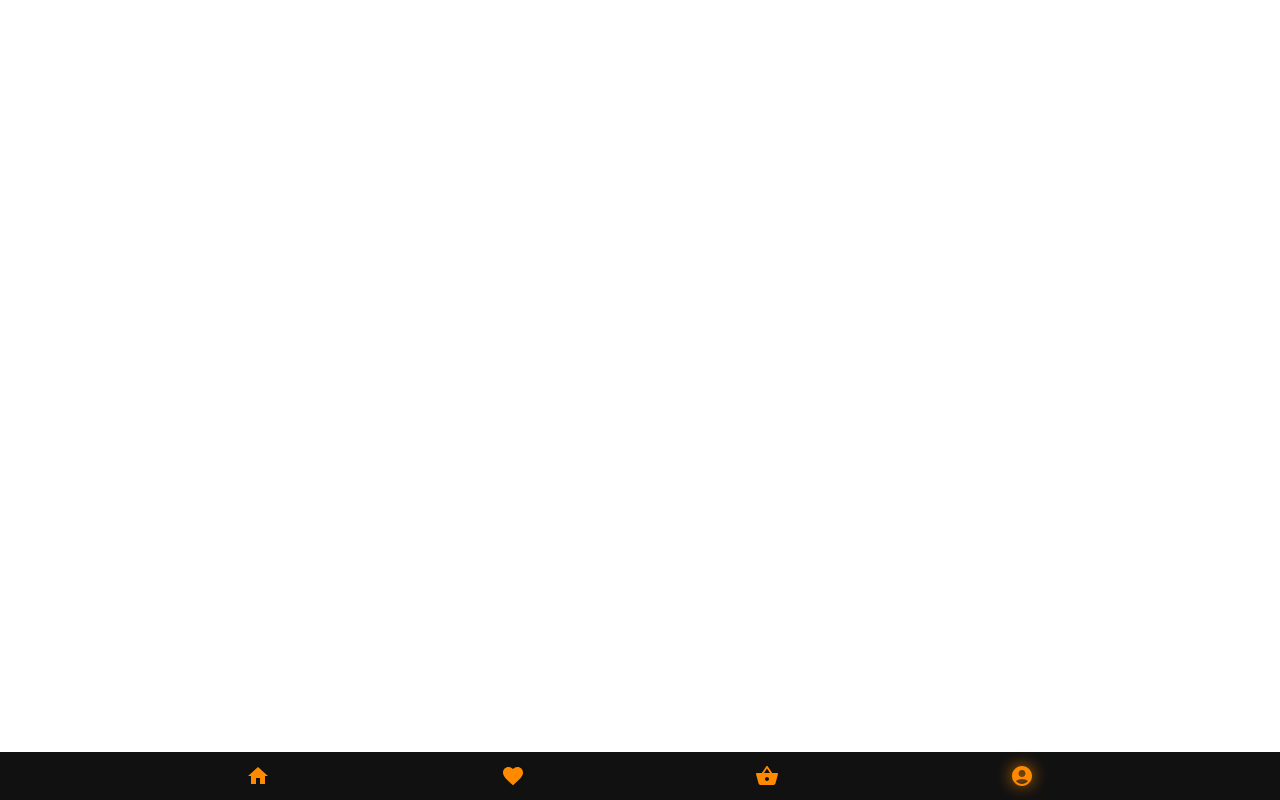
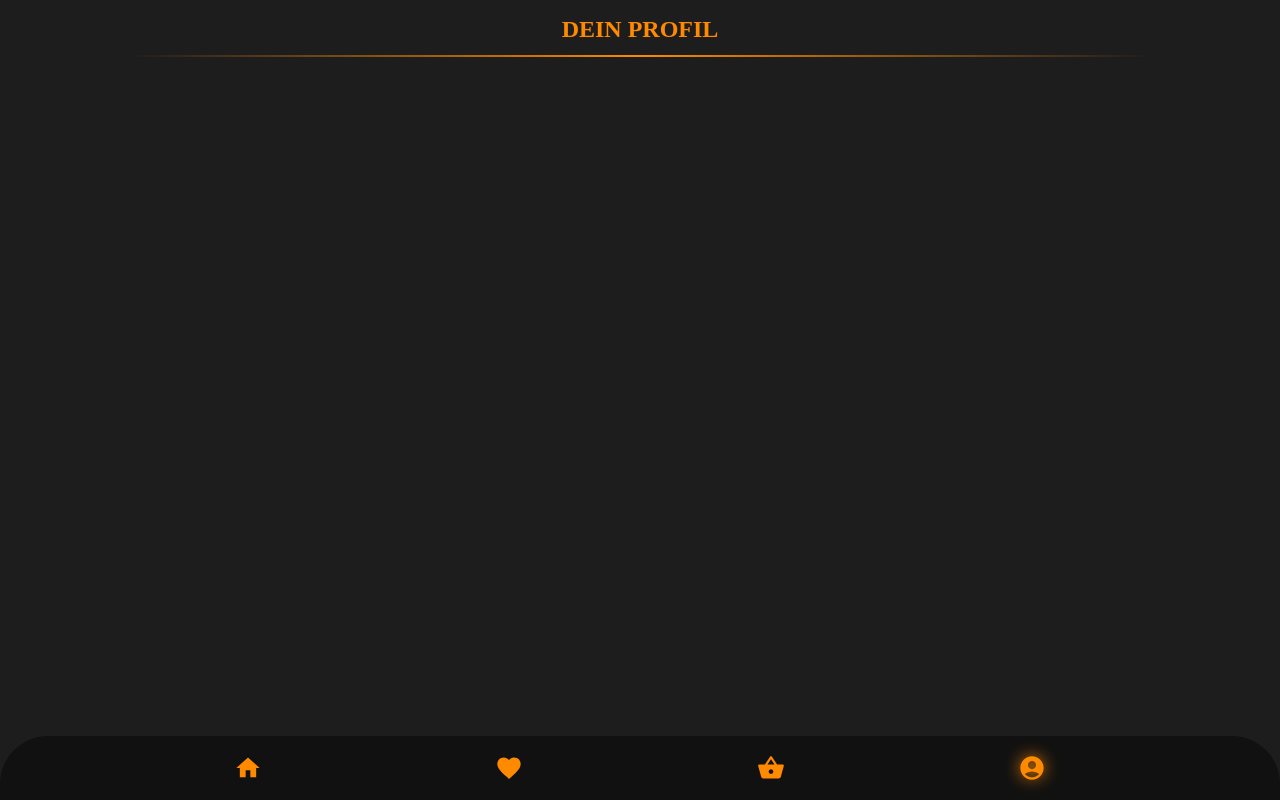
Before and after one commit to AdrSpeer/Food-Bro-App, a React (Vite) app: page /profile in a window 1280 px wide. Built offline with nearby package versions, Linux system fonts and the light colour scheme.

Commit message:
Footer, Cart, Favourite, Home & Profile Update

```diff
--- a/src/Components/Footer/Footer.css
+++ b/src/Components/Footer/Footer.css
@@ -4,16 +4,18 @@
   bottom: 0;
   background-color: #111111;
   display: flex;
-  justify-content: center;
+  justify-content: space-evenly;
   align-items: center;
-  height: 6vh;
+  height: 8vh;
   width: 100%;
-  gap: 18vw;
+  border-radius: 3rem 3rem 0 0;
+  font-size: 28px;
 }
 
 a {
   color: #ff8a00;
   display: flex;
+  justify-content: center;
   align-items: center;
   text-decoration: none;
   gap: 3vw;
@@ -22,3 +24,7 @@ a {
 .active {
   filter: drop-shadow(0px 0px 8px #ff8a00);
 }
+
+.icon-size {
+  font-size: 50px;
+}
--- a/src/Components/Footer/Footer.jsx
+++ b/src/Components/Footer/Footer.jsx
@@ -8,10 +8,10 @@ import { NavLink } from "react-router-dom";
 const Footer = () => {
     return (
         <section className="footer-container">
-            <NavLink to="/"><HomeIcon/></NavLink>
-            <NavLink to="/favourites"><FavoriteIcon/></NavLink>
-            <NavLink to="/cart"><ShoppingBasketIcon/></NavLink>
-            <NavLink to="/profile"><AccountCircleIcon/></NavLink>
+            <NavLink to="/"><HomeIcon fontSize="inherit"/></NavLink>
+            <NavLink to="/favourites" ><FavoriteIcon fontSize="inherit"/></NavLink>
+            <NavLink to="/cart"><ShoppingBasketIcon fontSize="inherit"/></NavLink>
+            <NavLink to="/profile"><AccountCircleIcon fontSize="inherit"/></NavLink>
         </section>
     );
 }
--- a/src/Pages/Cart/Cart.css
+++ b/src/Pages/Cart/Cart.css
@@ -0,0 +1,4 @@
+.cart-container {
+  height: 100vh;
+  background-color: #1d1d1d;
+}
--- a/src/Pages/Cart/Cart.jsx
+++ b/src/Pages/Cart/Cart.jsx
@@ -3,9 +3,9 @@ import Footer from "../../Components/Footer/Footer";
 
 const Cart = () => {
     return (
-        <>
+        <section className="cart-container">
             <Footer/>
-        </>
+        </section>
     );
 }
 
--- a/src/Pages/Favourite/Favourite.css
+++ b/src/Pages/Favourite/Favourite.css
@@ -0,0 +1,24 @@
+.favourite-container {
+  height: 100vh;
+  background-color: #1d1d1d;
+  display: flex;
+  align-items: center;
+  flex-direction: column;
+}
+
+.favo-title {
+  color: #ff8a00;
+  margin-top: 2vh;
+  margin-bottom: 1.5vh;
+}
+
+.balken {
+  height: 0.3vh;
+  width: 80vw;
+  background: linear-gradient(
+    135deg,
+    rgba(255, 138, 0, 0) 0%,
+    rgba(255, 138, 0, 1) 50%,
+    rgba(255, 138, 0, 0) 100%
+  );
+}
--- a/src/Pages/Favourite/Favourite.jsx
+++ b/src/Pages/Favourite/Favourite.jsx
@@ -3,9 +3,13 @@ import Footer from "../../Components/Footer/Footer";
 
 const Favourite = () => {
     return (
-        <>
+        <section className="favourite-container">
+           <div className="favo-t-container">
+            <h2 className="favo-title">DEINE FAVORITEN</h2>
+            </div>
+            <div className="balken"></div>
             <Footer/>
-        </>
+        </section>
     );
 }
 
--- a/src/Pages/Home/Home.css
+++ b/src/Pages/Home/Home.css
@@ -0,0 +1,4 @@
+.home-container {
+  height: 100vh;
+  background-color: #1d1d1d;
+}
--- a/src/Pages/Home/Home.jsx
+++ b/src/Pages/Home/Home.jsx
@@ -4,10 +4,10 @@ import "./Home.css";
 
 const Home = () => {
     return (
-        <>
+        <section className="home-container">
           <Searchbar/>
           <Footer/>
-        </>
+        </section>
     );
 }
 
--- a/src/Pages/Profile/Profile.css
+++ b/src/Pages/Profile/Profile.css
@@ -0,0 +1,24 @@
+.profile-container {
+  height: 100vh;
+  background-color: #1d1d1d;
+  display: flex;
+  align-items: center;
+  flex-direction: column;
+}
+
+.profile-title {
+  color: #ff8a00;
+  margin-top: 2vh;
+  margin-bottom: 1.5vh;
+}
+
+.balken {
+  height: 0.3vh;
+  width: 80vw;
+  background: linear-gradient(
+    135deg,
+    rgba(255, 138, 0, 0) 0%,
+    rgba(255, 138, 0, 1) 50%,
+    rgba(255, 138, 0, 0) 100%
+  );
+}
--- a/src/Pages/Profile/Profile.jsx
+++ b/src/Pages/Profile/Profile.jsx
@@ -3,7 +3,11 @@ import "./Profile.css";
 
 const Profile = () => {
     return (
-        <section>
+        <section className="profile-container">
+            <div className="profile-t-container">
+            <h2 className="profile-title">DEIN PROFIL</h2>
+            </div>
+            <div className="balken"></div>
             <Footer/>
         </section>
     );
```
